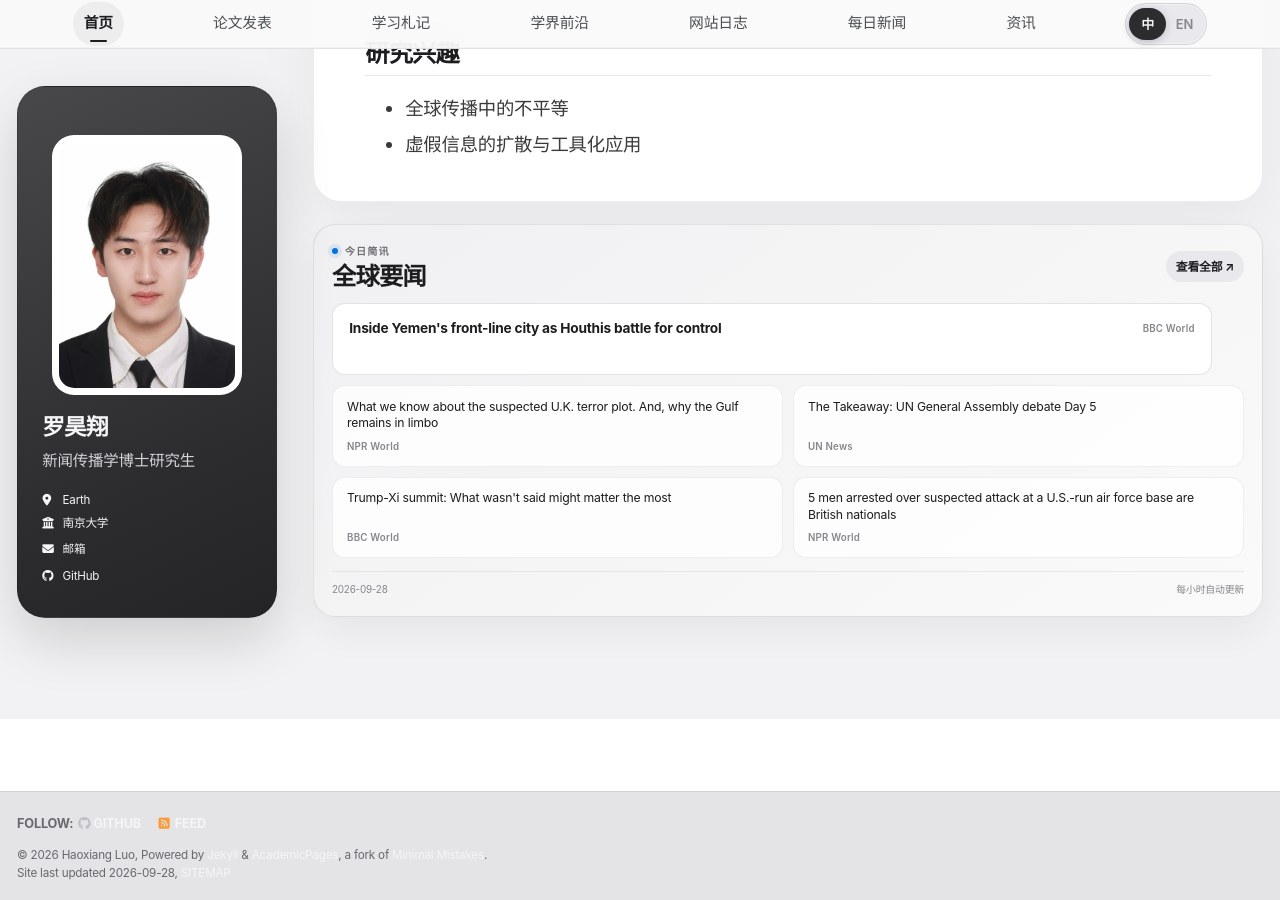
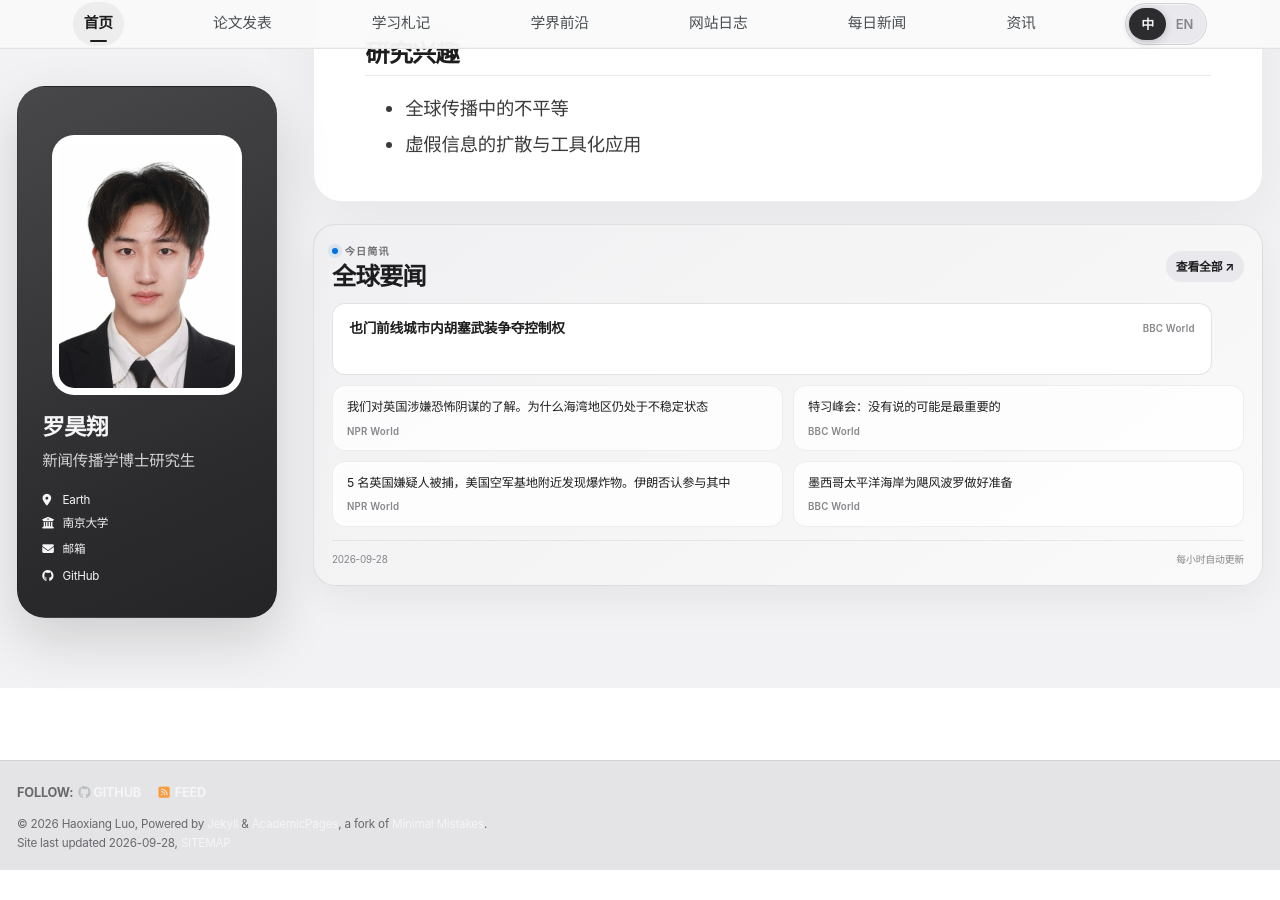
Before and after one commit to HaoxiangLuo/HaoxiangLuo.github.io, a Jekyll site: the page built from _pages/about-zh.md, in a window 1280 px wide and 900 px high, scrolled down 268 px. Built offline with Jekyll 4.4.1, drawn with Linux system fonts in a browser that asks for light colours; a style sheet for code colours, icons or effects is not loaded; after the commit the page ends 1138 px from its top, so only the background shows below that.

Commit message:
Update daily news 2026-09-28

```diff
--- a/_data/daily_news.json
+++ b/_data/daily_news.json
@@ -1,5 +1,5 @@
 {
-  "updated_at": "2026-09-28T21:28:27+08:00",
+  "updated_at": "2026-09-28T22:29:59+08:00",
   "days": [
     {
       "date": "2026-09-28",
@@ -7,47 +7,56 @@
         {
           "title": "Inside Yemen's front-line city as Houthis battle for control",
           "source": "BBC World",
-          "url": "https://www.bbc.co.uk/news/articles/cw98005ndz7no?at_medium=RSS&at_campaign=rss"
+          "url": "https://www.bbc.co.uk/news/articles/cw98005ndz7no?at_medium=RSS&at_campaign=rss",
+          "title_zh": "也门前线城市内胡塞武装争夺控制权"
         },
         {
           "title": "What we know about the suspected U.K. terror plot. And, why the Gulf remains in limbo",
           "source": "NPR World",
-          "url": "https://www.npr.org/2026/09/28/g-s1-145248/up-first-newsletter-uk-us-air-base-iran-strait-hormuz-media-outlets-cnn-trump"
-        },
-        {
-          "title": "The Takeaway: UN General Assembly debate Day 5",
-          "source": "UN News",
-          "url": "https://news.un.org/feed/view/en/story/2026/09/1168462"
+          "url": "https://www.npr.org/2026/09/28/g-s1-145248/up-first-newsletter-uk-us-air-base-iran-strait-hormuz-media-outlets-cnn-trump",
+          "title_zh": "我们对英国涉嫌恐怖阴谋的了解。为什么海湾地区仍处于不稳定状态"
         },
         {
           "title": "Trump-Xi summit: What wasn't said might matter the most",
           "source": "BBC World",
-          "url": "https://www.bbc.co.uk/news/articles/cxp84g2ly1mjo?at_medium=RSS&at_campaign=rss"
+          "url": "https://www.bbc.co.uk/news/articles/cxp84g2ly1mjo?at_medium=RSS&at_campaign=rss",
+          "title_zh": "特习峰会：没有说的可能是最重要的"
         },
         {
-          "title": "5 men arrested over suspected attack at a U.S.-run air force base are British nationals",
+          "title": "5 British suspects arrested, explosives found near U.S.-run air base. Iran denies role",
           "source": "NPR World",
-          "url": "https://www.npr.org/2026/09/28/g-s1-145245/britain-us-base-suspected-foiled-attack"
-        },
-        {
-          "title": "Canada urges stronger partnerships as global order faces ‘rupture’",
-          "source": "UN News",
-          "url": "https://news.un.org/feed/view/en/story/2026/09/1168461"
+          "url": "https://www.npr.org/2026/09/28/g-s1-145245/britain-us-base-suspected-foiled-attack",
+          "title_zh": "5 名英国嫌疑人被捕，美国空军基地附近发现爆炸物。伊朗否认参与其中"
         },
         {
           "title": "Mexico's Pacific coast braces for Hurricane Polo",
           "source": "BBC World",
-          "url": "https://www.bbc.co.uk/news/articles/cw8d3z5y7958o?at_medium=RSS&at_campaign=rss"
+          "url": "https://www.bbc.co.uk/news/articles/cw8d3z5y7958o?at_medium=RSS&at_campaign=rss",
+          "title_zh": "墨西哥太平洋海岸为飓风波罗做好准备"
         },
         {
           "title": "Eviction of 87-year-old sparks protests in Madrid over housing crisis",
           "source": "NPR World",
-          "url": "https://www.npr.org/2026/09/28/nx-s1-5983303/encampment-protest-madrid-housing-crisis"
+          "url": "https://www.npr.org/2026/09/28/nx-s1-5983303/encampment-protest-madrid-housing-crisis",
+          "title_zh": "87岁老人被驱逐引发马德里住房危机抗议"
         },
         {
-          "title": "Countries far from conflict paying the price for wars not their own, India tells UN",
-          "source": "UN News",
-          "url": "https://news.un.org/feed/view/en/story/2026/09/1168460"
+          "title": "Plan for controversial Sydney data centre scrapped after push-back",
+          "source": "BBC World",
+          "url": "https://www.bbc.co.uk/news/articles/c6n9wrqpj4yqo?at_medium=RSS&at_campaign=rss",
+          "title_zh": "备受争议的悉尼数据中心计划遭推迟后被取消"
+        },
+        {
+          "title": "Five arrested near UK air base used by U.S. bombers in Iran war",
+          "source": "NPR World",
+          "url": "https://www.npr.org/2026/09/27/nx-s1-5982718/five-arrested-near-uk-air-base-used-by-u-s-bombers-in-iran-war",
+          "title_zh": "五人在美国轰炸机在伊朗战争中使用的英国空军基地附近被捕"
+        },
+        {
+          "title": "Two mass shootings in South Africa leave 28 dead",
+          "source": "BBC World",
+          "url": "https://www.bbc.co.uk/news/articles/ck5ywnp075d1o?at_medium=RSS&at_campaign=rss",
+          "title_zh": "南非发生两起大规模枪击事件 造成28人死亡"
         }
       ]
     },
```
